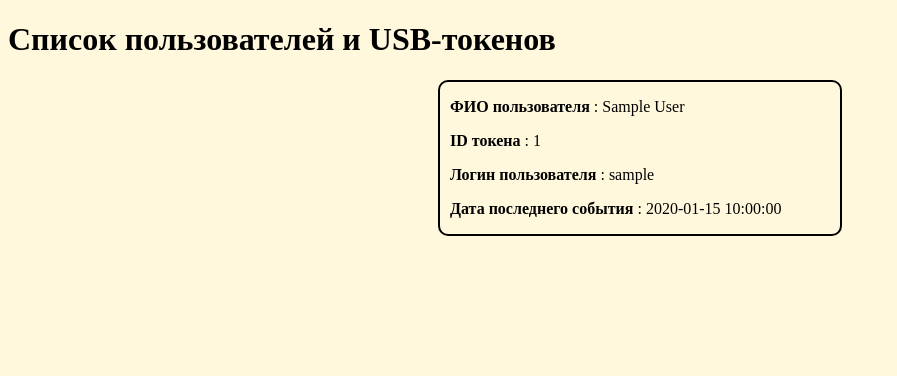
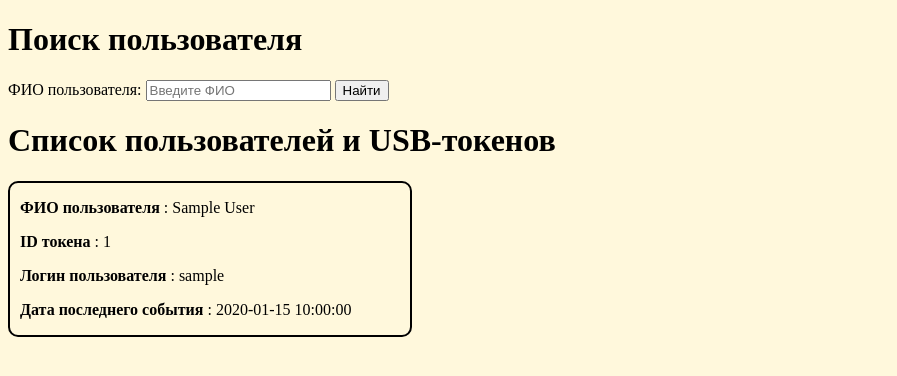
Before and after one commit to BakirovDanil/DevOpsLearning, a Python web app: template src/templates/tokens_with_users.html in a window 1280 px wide. Shown: the top 376 px of the page, without its empty margins (0-897 px from the left). Run offline with Jinja, Linux system fonts and the light colour scheme; the template is opened without the code that fills it: most values are stand-ins (such as "Sample title", 1, 10 or a date in 2020).

Commit message:
added code for search;

```diff
--- a/src/templates/tokens_with_users.html
+++ b/src/templates/tokens_with_users.html
@@ -6,17 +6,25 @@
     <link rel="stylesheet" href="/static/styles.css" />
 </head>
 <body style="background-color: #FFF8DC">
+
+<h1>Поиск пользователя</h1>
+<form method="get" action="/get_user_event">
+    <label for="user_name">ФИО пользователя:</label>
+    <input type="text" id="user_name" name="user_name" placeholder="Введите ФИО" required />
+    <button type="submit">Найти</button>
+</form>
+
 <h1>Список пользователей и USB-токенов</h1>
-<div class="token_and_user_list">
-    {% for obj in events%}
+<div>
+    {% for obj in events %}
     <div class="container_for_user_date">
-        <p> <span class = "attribute_user_style">ФИО пользователя </span>: {{obj.Full_name}}</p>
-        <p> <span class = "attribute_user_style">ID токена </span>: {{obj.Token_ID}}</p>
-        <p> <span class = "attribute_user_style">Логин пользователя </span>: {{obj.User_name}}</p>
-        {% if obj.Date_Event == "Последние два дня не использовался"%}
-        <p> <span class = "attribute_user_style">Дата последнего события </span>: <span class="id_not_used">{{obj.Date_Event}} </span></p>
+        <p><span class="attribute_user_style">ФИО пользователя </span>: {{ obj.Full_name }}</p>
+        <p><span class="attribute_user_style">ID токена </span>: {{ obj.Token_ID }}</p>
+        <p><span class="attribute_user_style">Логин пользователя </span>: {{ obj.User_name }}</p>
+        {% if obj.Date_Event == "Последние два дня не использовался" %}
+        <p><span class="attribute_user_style">Дата последнего события </span>: <span class="id_not_used">{{ obj.Date_Event }}</span></p>
         {% else %}
-        <p> <span class = "attribute_user_style">Дата последнего события </span>: {{obj.Date_Event}}</p>
+        <p><span class="attribute_user_style">Дата последнего события </span>: {{ obj.Date_Event }}</p>
         {% endif %}
     </div>
     {% endfor %}
```
